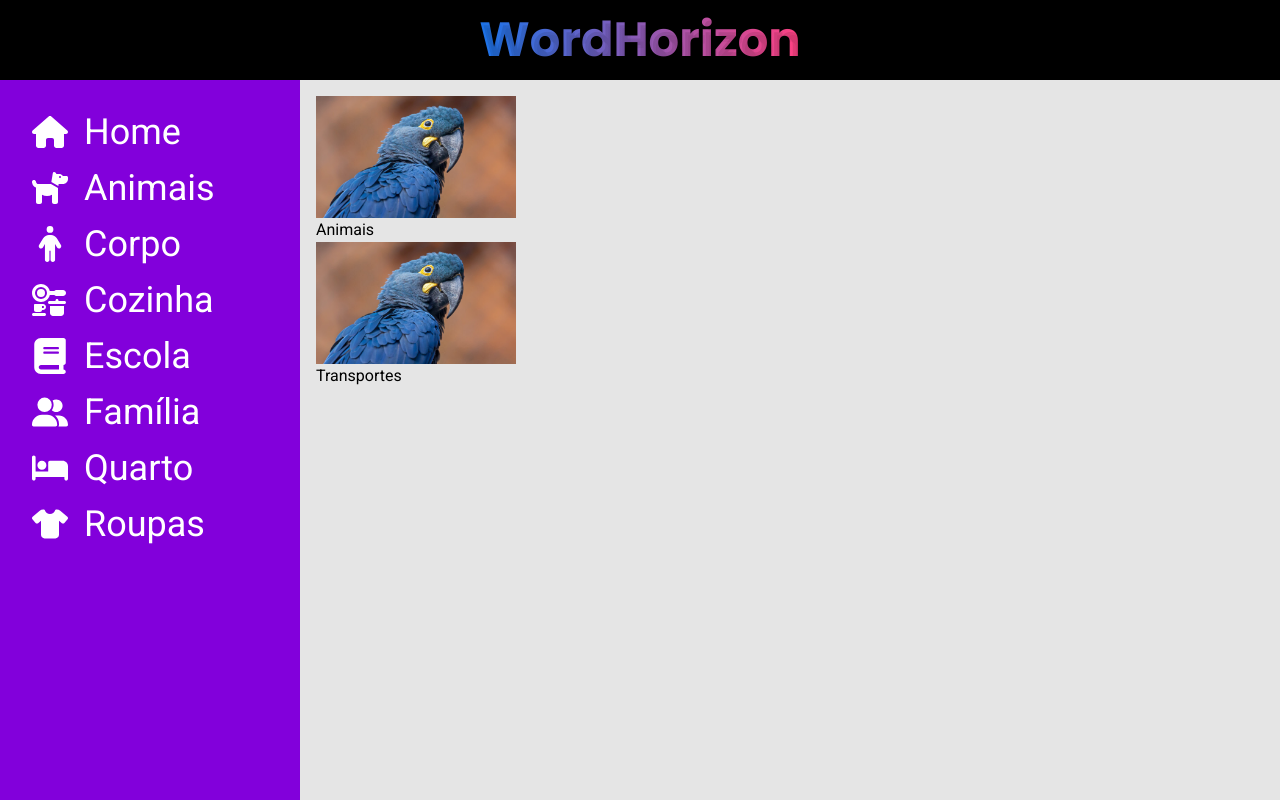
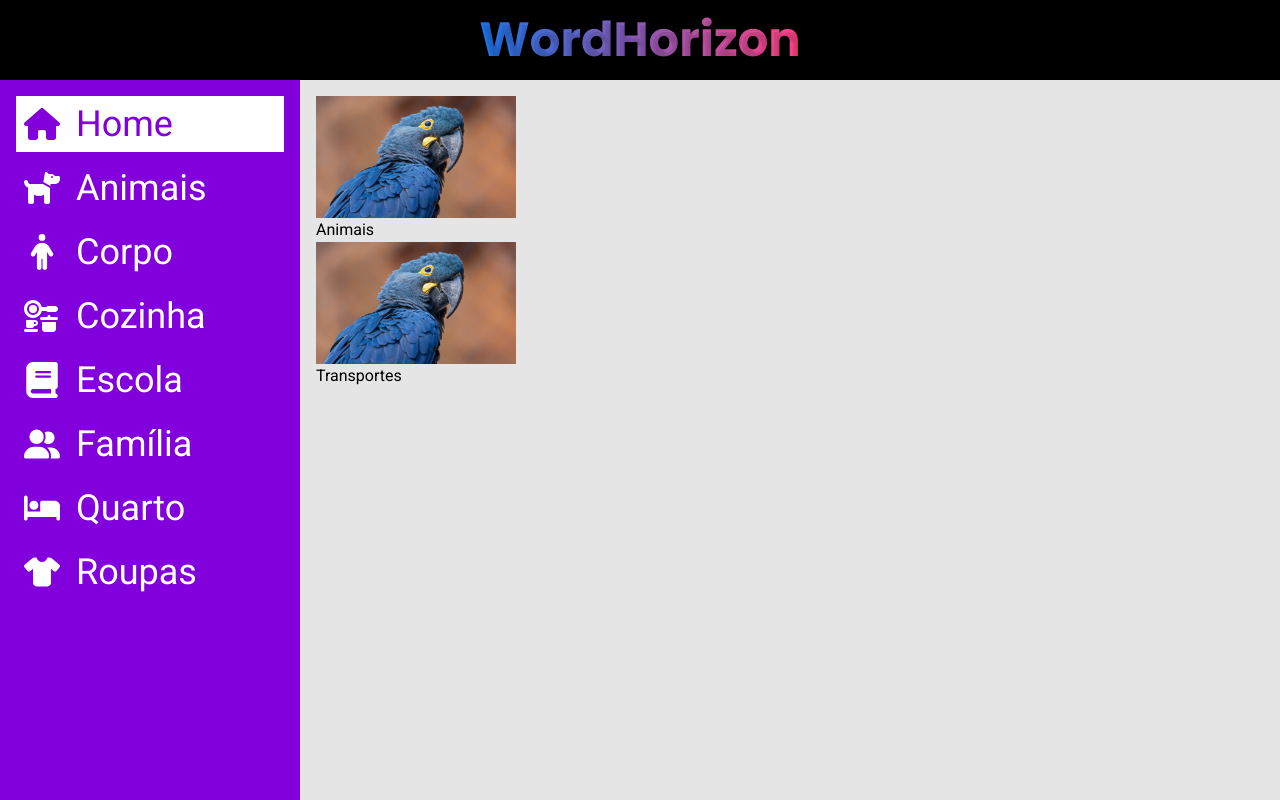
Before and after one commit to zolppy/word-horizon, a React (Vite) app: page / in a window 1280 px wide. Built offline with nearby package versions, Linux system fonts and the light colour scheme.

Commit message:
wip: navegação

```diff
--- a/package.json
+++ b/package.json
@@ -11,6 +11,7 @@
   },
   "dependencies": {
     "@tailwindcss/vite": "^4.1.11",
+    "clsx": "^2.1.1",
     "framer-motion": "^12.22.0",
     "react": "^19.1.0",
     "react-dom": "^19.1.0",
--- a/src/components/CategoryItem/index.tsx
+++ b/src/components/CategoryItem/index.tsx
@@ -1,12 +1,15 @@
-import type { ReactNode } from "react";
+import type { HTMLAttributes, ReactNode } from "react";
+import { type ClassNameValue, twMerge } from "tailwind-merge";
 
-interface CategoryItemProps {
+interface CategoryItemProps extends HTMLAttributes<HTMLLIElement> {
   children: ReactNode;
 }
 
-export function CategoryItem({ children }: CategoryItemProps) {
+export function CategoryItem({ children, className = "" }: CategoryItemProps) {
+  const baseStyles = "flex items-center text-4xl gap-x-4 whitespace-nowrap p-2";
+
   return (
-    <li className="flex items-center text-4xl gap-x-4 whitespace-nowrap">
+    <li className={twMerge(baseStyles, className as ClassNameValue)}>
       {children}
     </li>
   );
--- a/src/components/CategoryList/index.tsx
+++ b/src/components/CategoryList/index.tsx
@@ -6,7 +6,7 @@ interface CategoryListProps {
 
 export function CategoryList({ children }: CategoryListProps) {
   return (
-    <ul className="mt-20 lg:mt-0 p-8 flex flex-col gap-y-4 text-white">
+    <ul className="mt-20 lg:mt-0 p-4 flex flex-col gap-y-2 text-white">
       {children}
     </ul>
   );
--- a/src/components/SidebarDesktop/index.tsx
+++ b/src/components/SidebarDesktop/index.tsx
@@ -1,3 +1,4 @@
+import clsx from "clsx";
 import { CategoryList } from "../CategoryList";
 import { CategoryItem } from "../CategoryItem";
 import { FaHouse } from "react-icons/fa6";
@@ -13,28 +14,28 @@ export function SidebarDesktop() {
   return (
     <nav className="h-screen bg-purple-700 fixed hidden lg:block w-[300px]">
       <CategoryList>
-        <CategoryItem>
+        <CategoryItem className={clsx(true && "bg-white text-purple-700")}>
           <FaHouse /> Home
         </CategoryItem>
-        <CategoryItem>
+        <CategoryItem className={clsx(false && "bg-white text-purple-700")}>
           <FaDog /> Animais
         </CategoryItem>
-        <CategoryItem>
+        <CategoryItem className={clsx(false && "bg-white text-purple-700")}>
           <FaPerson /> Corpo
         </CategoryItem>
-        <CategoryItem>
+        <CategoryItem className={clsx(false && "bg-white text-purple-700")}>
           <FaKitchenSet /> Cozinha
         </CategoryItem>
-        <CategoryItem>
+        <CategoryItem className={clsx(false && "bg-white text-purple-700")}>
           <FaBook /> Escola
         </CategoryItem>
-        <CategoryItem>
+        <CategoryItem className={clsx(false && "bg-white text-purple-700")}>
           <FaUserGroup /> Família
         </CategoryItem>
-        <CategoryItem>
+        <CategoryItem className={clsx(false && "bg-white text-purple-700")}>
           <FaBed /> Quarto
         </CategoryItem>
-        <CategoryItem>
+        <CategoryItem className={clsx(false && "bg-white text-purple-700")}>
           <FaShirt /> Roupas
         </CategoryItem>
       </CategoryList>
```
Also changed, not shown: 1 other file (tests, documents, lock files or other folders).
